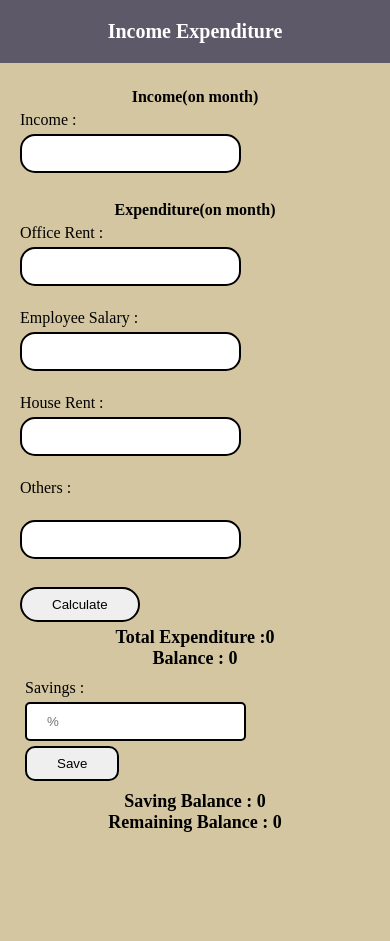
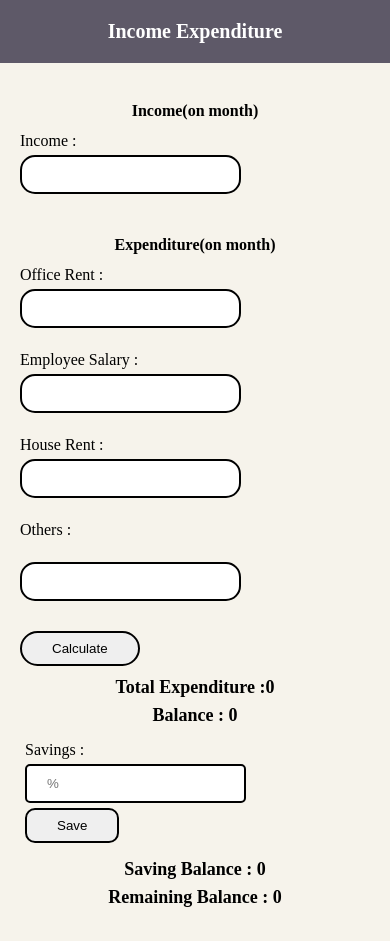
Before and after one commit to AhosanForazi/Assignment-4, a plain HTML site: page index.html in a window 390 px wide. Before the commit the page ends 865 px from the top, so only its background shows below. Drawn offline with Linux system fonts and the light colour scheme.

Commit message:
responsive 100% done

```diff
--- a/style.css
+++ b/style.css
@@ -7,7 +7,7 @@
 body {
     height: 100%;
     width: 100%;
-    background-color: #D4C6A1;
+    background-color: #d4c6a134;
 }
 
 .loader {
@@ -72,16 +72,14 @@ body {
 }
 
 #container {
-
-    min-height: 500px;
+    min-height: 470px;
     width: 100%;
     display: flex;
 }
 
 #img_section {
-
-    min-height: 500px;
-    width: 50%;
+    min-height: 470px;
+    width: 55%;
 }
 
 #img_section img {
@@ -91,13 +89,16 @@ body {
 }
 
 #form_section {
-    min-height: 500px;
-    width: 50%;
+    min-height: 470px;
+    width: 45%;
     padding-top: 5px;
     text-align: center;
+
 }
 
 #form_section h4 {
+    margin-top: 4%;
+    margin-bottom: 2%;
     text-align: center;
 }
 
@@ -125,8 +126,8 @@ input::-webkit-inner-spin-button {
 
 .save {
     display: flex;
-    padding-top: 5px;
-    padding-bottom: 5px;
+    padding-top: 2%;
+    padding-bottom: 2%;
     align-items: center;
     justify-content: center;
     padding-left: 5px;
@@ -140,8 +141,8 @@ input::-webkit-inner-spin-button {
 .button_1 {
     text-align: center;
     margin-left: 120px;
-    margin-top: 0px;
-    margin-bottom: 0px;
+    margin-top: 2%;
+    margin-bottom: 2%;
 }
 
 .button_1_1 {
@@ -161,6 +162,7 @@ input::-webkit-inner-spin-button {
 }
 
 .result {
+    padding: 1% 0%;
     font-size: 18px;
     text-align: center;
     font-weight: 900;
```
